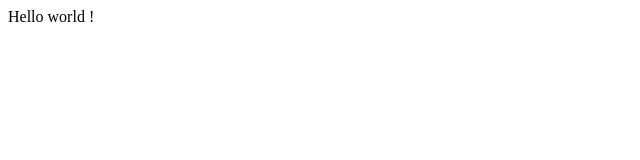
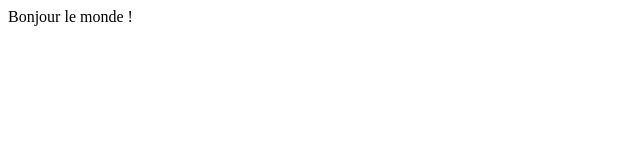
Before and after one commit to lpotherat/demo, a plain HTML site: page index.html in a window 1280 px wide. Shown: the full height of the page, 0-640 px from the left. Drawn offline with Linux system fonts and the light colour scheme.

Commit message:
Je suis français !

```diff
--- a/index.html
+++ b/index.html
@@ -1,5 +1,5 @@
 <html>
 <body>
-Hello world !
+Bonjour le monde !
 </body>
 </html>
```
